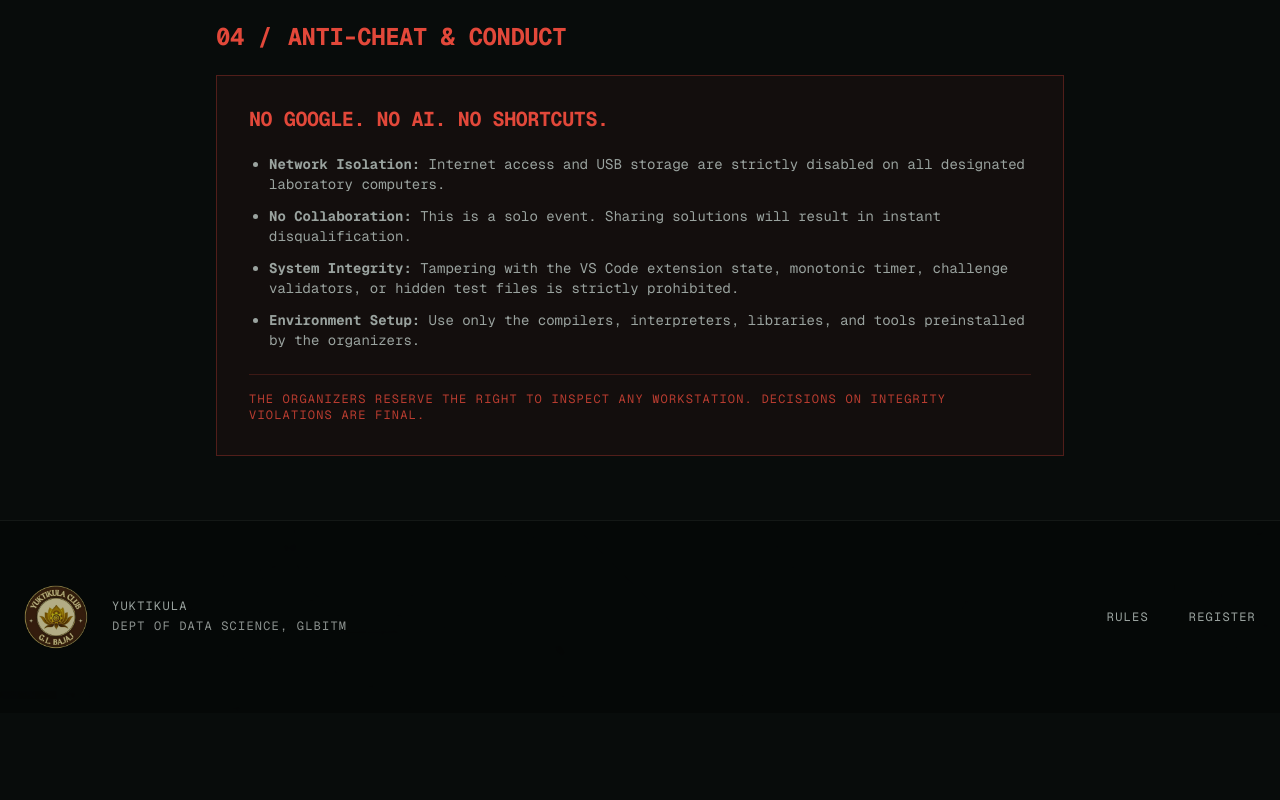
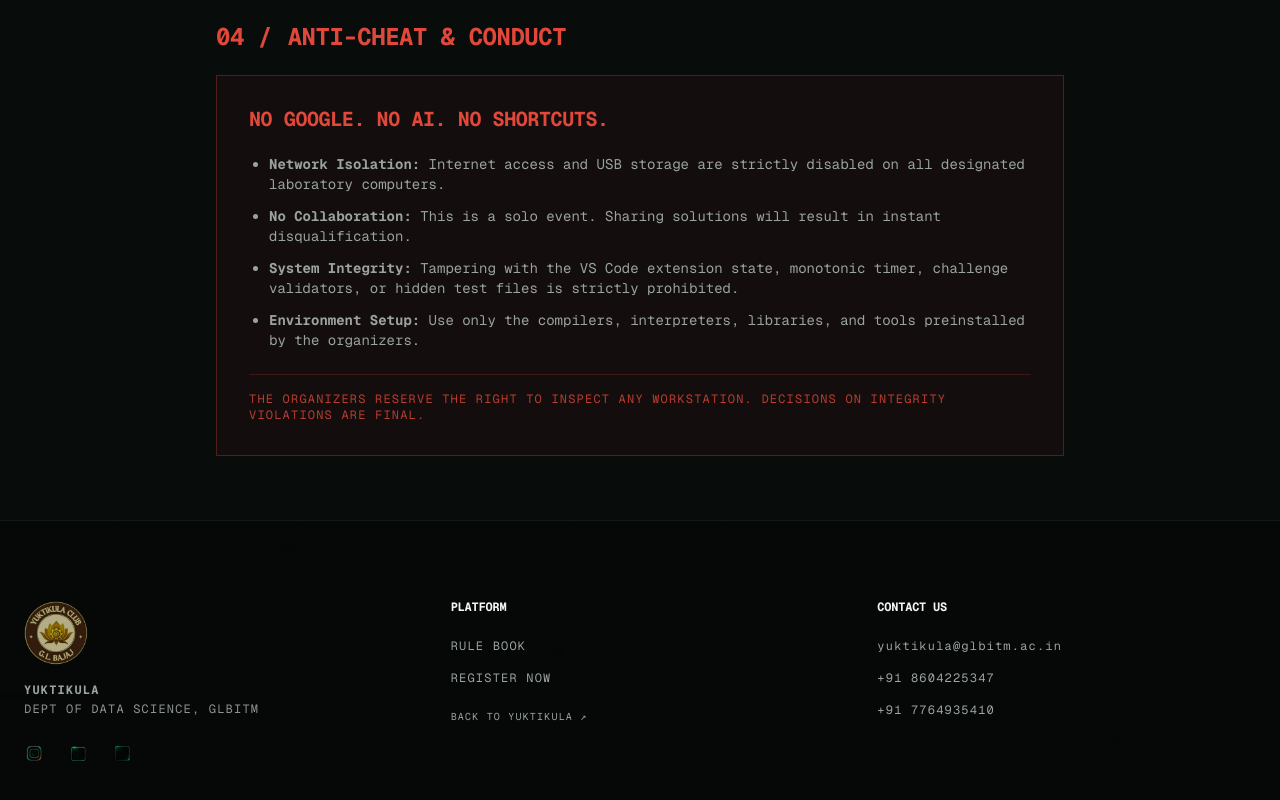
Before and after one commit to nikhil-kodes/JOAT-Yukti, a Next.js app: page /rules in a window 1280 px wide. Shown: the part 1693-2493 px from the top of the page. Before the commit the page ends 2406 px from the top, so only its background shows below. Built offline with nearby package versions, Linux system fonts and the light colour scheme.

Commit message:
added contact us page

```diff
--- a/src/components/hero/index.tsx
+++ b/src/components/hero/index.tsx
@@ -28,9 +28,9 @@ export function Hero() {
           transition={{ duration: 0.8, ease: "easeOut" }}
           className="mb-8 flex items-center justify-center gap-8"
         >
-          <div className="relative w-16 h-16 sm:w-20 sm:h-20 opacity-80 hover:opacity-100 transition-opacity">
+          <a href="https://yuktikulaglb.in/" target="_blank" rel="noopener noreferrer" className="relative w-16 h-16 sm:w-20 sm:h-20 opacity-80 hover:opacity-100 transition-opacity cursor-pointer">
             <Image src="/assets/yuktikula-logo.webp-Photoroom.png" alt="Yuktikula Logo" fill className="object-contain" priority />
-          </div>
+          </a>
           <div className="w-px h-10 bg-text-muted/30"></div>
           <div className="relative w-20 h-20 sm:w-24 sm:h-24 opacity-90 drop-shadow-[0_0_15px_rgba(0,255,156,0.3)]">
             <Image src="/assets/joat-logo-Photoroom.png" alt="JOAT Logo" fill className="object-contain" priority />
--- a/src/components/sections/landing.tsx
+++ b/src/components/sections/landing.tsx
@@ -252,22 +252,53 @@ export function CTASection() {
 
 export function Footer() {
   return (
-    <footer className="py-16 border-t border-text-muted/10 bg-bg-void relative z-10">
+    <footer className="py-20 border-t border-text-muted/10 bg-bg-void relative z-10">
       <div className="absolute inset-0 bg-[url('/assets/grain-texture-1.png')] bg-repeat opacity-15 mix-blend-overlay pointer-events-none"></div>
-      <div className="container mx-auto px-6 flex flex-col md:flex-row justify-between items-center gap-8 relative z-10">
-        <div className="flex flex-col sm:flex-row items-center gap-6">
-          <div className="relative w-16 h-16 opacity-70 hover:opacity-100 transition-opacity">
+      <div className="container mx-auto px-6 grid grid-cols-1 md:grid-cols-12 gap-12 relative z-10 text-center md:text-left">
+
+        {/* Brand */}
+        <div className="md:col-span-4 flex flex-col items-center md:items-start gap-4">
+          <a href="https://yuktikulaglb.in/" target="_blank" rel="noopener noreferrer" className="relative w-16 h-16 opacity-70 hover:opacity-100 transition-opacity cursor-pointer block">
             <Image src="/assets/yuktikula-logo.webp-Photoroom.png" alt="Yuktikula" fill className="object-contain" />
+          </a>
+          <div className="font-mono text-xs text-text-muted uppercase tracking-widest leading-relaxed">
+            <a href="https://yuktikulaglb.in/" target="_blank" rel="noopener noreferrer" className="hover:text-accent-500 transition-colors font-bold">YUKTIKULA</a><br/>
+            <span className="text-text-metallic">Dept of Data Science, GLBITM</span>
           </div>
-          <div className="font-mono text-xs text-text-muted uppercase tracking-widest text-center sm:text-left leading-relaxed">
-            Yuktikula<br/>
-            <span className="text-text-metallic">Dept of Data Science, GLBITM</span>
+
+          <div className="flex items-center gap-6 mt-2 justify-center md:justify-start">
+            <a href="https://www.instagram.com/yuktikula_glbajaj/" target="_blank" rel="noopener noreferrer" className="relative w-5 h-5 opacity-60 hover:opacity-100 hover:scale-110 transition-all">
+              <Image src="/assets/instagram-logo.png" alt="Instagram" fill className="object-contain" />
+            </a>
+            <a href="https://www.linkedin.com/company/yuktikula-club/" target="_blank" rel="noopener noreferrer" className="relative w-5 h-5 opacity-60 hover:opacity-100 hover:scale-110 transition-all">
+              <Image src="/assets/linkedin-logo.png" alt="LinkedIn" fill className="object-contain" />
+            </a>
+            <a href="https://x.com/yuktikulaglbitm" target="_blank" rel="noopener noreferrer" className="relative w-5 h-5 opacity-60 hover:opacity-100 hover:scale-110 transition-all">
+              <Image src="/assets/twitter-logo.png" alt="X/Twitter" fill className="object-contain" />
+            </a>
           </div>
         </div>
 
-        <div className="flex gap-10 font-mono text-xs uppercase tracking-widest">
-          <Link href="/rules" className="text-text-muted hover:text-accent-500 transition-colors">Rules</Link>
-          <Link href="/register" className="text-text-muted hover:text-accent-500 transition-colors">Register</Link>
+        {/* Links */}
+        <div className="md:col-span-4 flex flex-col items-center md:items-start gap-4 font-mono text-xs uppercase tracking-widest">
+          <h4 className="text-text-primary mb-2 font-bold">Platform</h4>
+          <Link href="/rules" className="text-text-muted hover:text-accent-500 transition-colors">Rule Book</Link>
+          <Link href="/register" className="text-text-muted hover:text-accent-500 transition-colors">Register Now</Link>
+          <a href="https://yuktikulaglb.in/" target="_blank" rel="noopener noreferrer" className="text-text-muted hover:text-accent-500 transition-colors mt-2 text-[10px]">Back to Yuktikula ↗</a>
+        </div>
+
+        {/* Contact */}
+        <div className="md:col-span-4 flex flex-col items-center md:items-start gap-4 font-mono text-xs tracking-widest">
+          <h4 className="text-text-primary mb-2 font-bold uppercase">Contact Us</h4>
+          <a href="mailto:yuktikula@glbitm.ac.in" className="text-text-muted hover:text-accent-500 transition-colors lowercase flex items-center gap-2">
+            yuktikula@glbitm.ac.in
+          </a>
+          <a href="tel:+918604225347" className="text-text-muted hover:text-accent-500 transition-colors flex items-center gap-2">
+            +91 8604225347
+          </a>
+          <a href="tel:+917764935410" className="text-text-muted hover:text-accent-500 transition-colors flex items-center gap-2">
+            +91 7764935410
+          </a>
         </div>
       </div>
     </footer>
```
